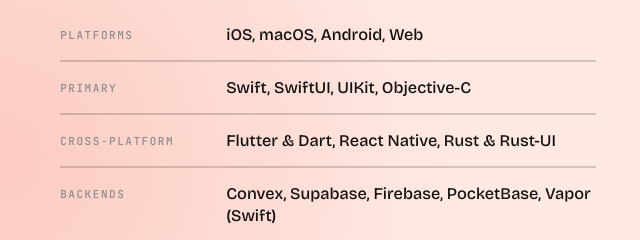
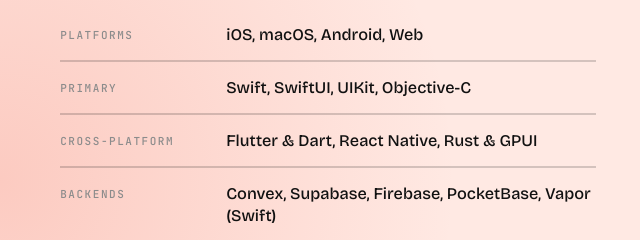
Before and after one commit to orion-supernova/walhallaa, a plain HTML site: page public/index.html in a window 1280 px wide. Shown: the part 1960-2200 px from the top of the page, 640-1280 px from the left. Drawn offline with nearby package versions, Linux system fonts and the light colour scheme.

Commit message:
Swap Rust-UI for GPUI in the about section
Co-Authored-By: Claude Opus 5.5 <noreply@anthropic.com>

```diff
--- a/public/index.html
+++ b/public/index.html
@@ -108,7 +108,7 @@
       <dl class="specs reveal" data-stagger aria-label="Specifications">
         <div class="spec"><dt>Platforms</dt><dd>iOS, macOS, Android, Web</dd></div>
         <div class="spec"><dt>Primary</dt><dd>Swift, SwiftUI, UIKit, Objective-C</dd></div>
-        <div class="spec"><dt>Cross-platform</dt><dd>Flutter &amp; Dart, React Native, Rust &amp; Rust-UI</dd></div>
+        <div class="spec"><dt>Cross-platform</dt><dd>Flutter &amp; Dart, React Native, Rust &amp; GPUI</dd></div>
         <div class="spec"><dt>Backends</dt><dd>Convex, Supabase, Firebase, PocketBase, Vapor (Swift)</dd></div>
         <div class="spec"><dt>Patterns</dt><dd>TCA, MVVM, Clean Architecture</dd></div>
         <div class="spec"><dt>Currently</dt><dd><a href="https://www.swirlyourwines.com" target="_blank" rel="noopener">Swirl AB</a><span class="dim">, Stockholm</span></dd></div>
```
